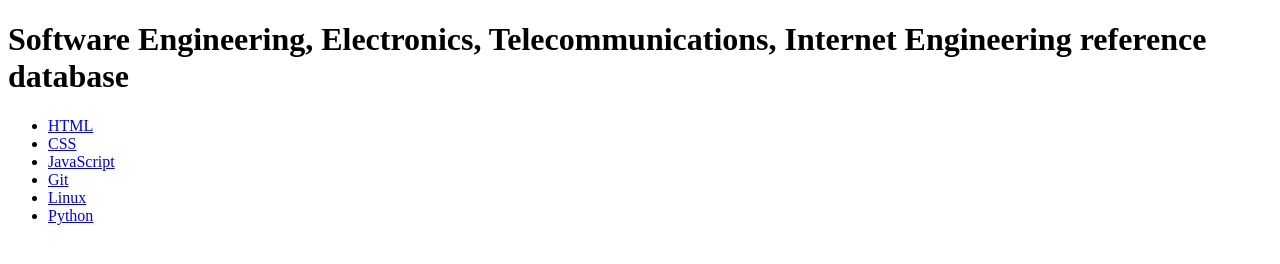
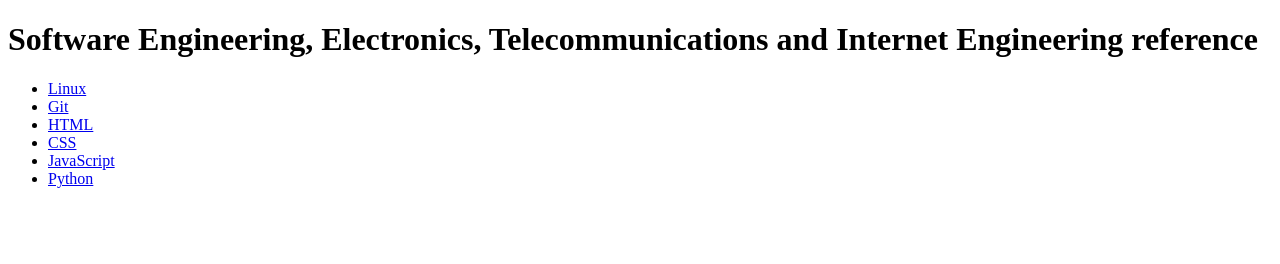
Before and after one commit to 1Amal/engineering-reference, a plain HTML site: page index.html in a window 1280 px wide. Drawn offline with Linux system fonts and the light colour scheme.

Commit message:
Update Engineering ref link

```diff
--- a/index.html
+++ b/index.html
@@ -2,21 +2,21 @@
 <html lang="en">
 
 <head>
-<title>Software Engineering, Electronics, Telecommunications, Internet Engineering reference databas</title>
+<title>Software Engineering, Electronics, Telecommunications, Internet Engineering reference database</title>
 
 
 </head>
 
 <body>
 
-<h1>Software Engineering, Electronics, Telecommunications, Internet Engineering reference database</h1>
+<h1>Software Engineering, Electronics, Telecommunications and Internet Engineering reference</h1>
 
 <ul>
+<li><a href="./Linux/">Linux</a></li>
+<li><a href="./Git/">Git</a></li>
 <li><a href="./HTML/">HTML</a></li>
 <li><a href="./CSS/">CSS</a></li>
 <li><a href="./JavaScript/">JavaScript</a></li>
-<li><a href="./Git/">Git</a></li>
-<li><a href="./Linux/">Linux</a></li>
 <li><a href="./Python/">Python</a></li>
 
 </ul>
```
Also changed, not shown: HTML/TEMPLATE index.html (added, +11 -0 lines), 1 other file.
